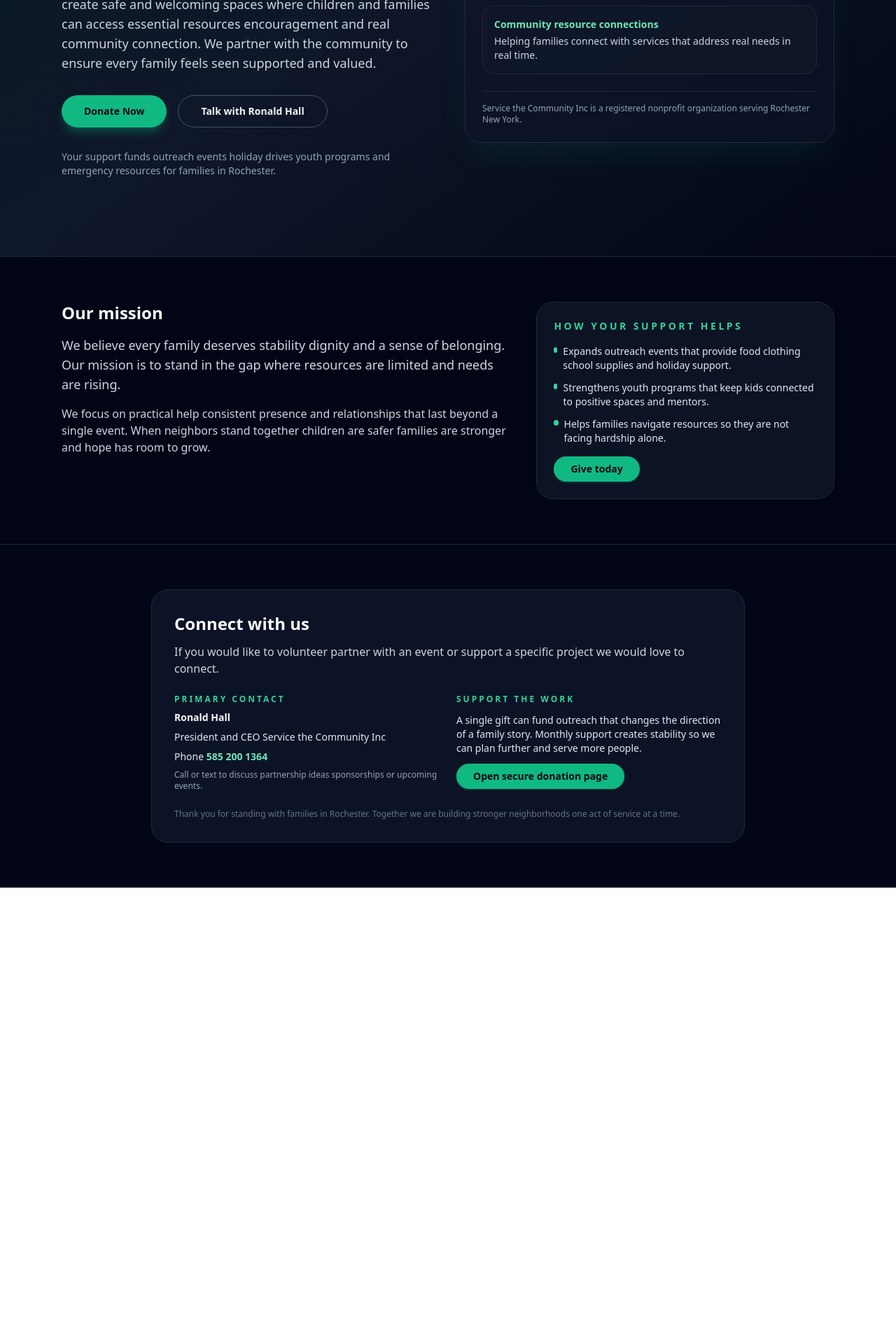
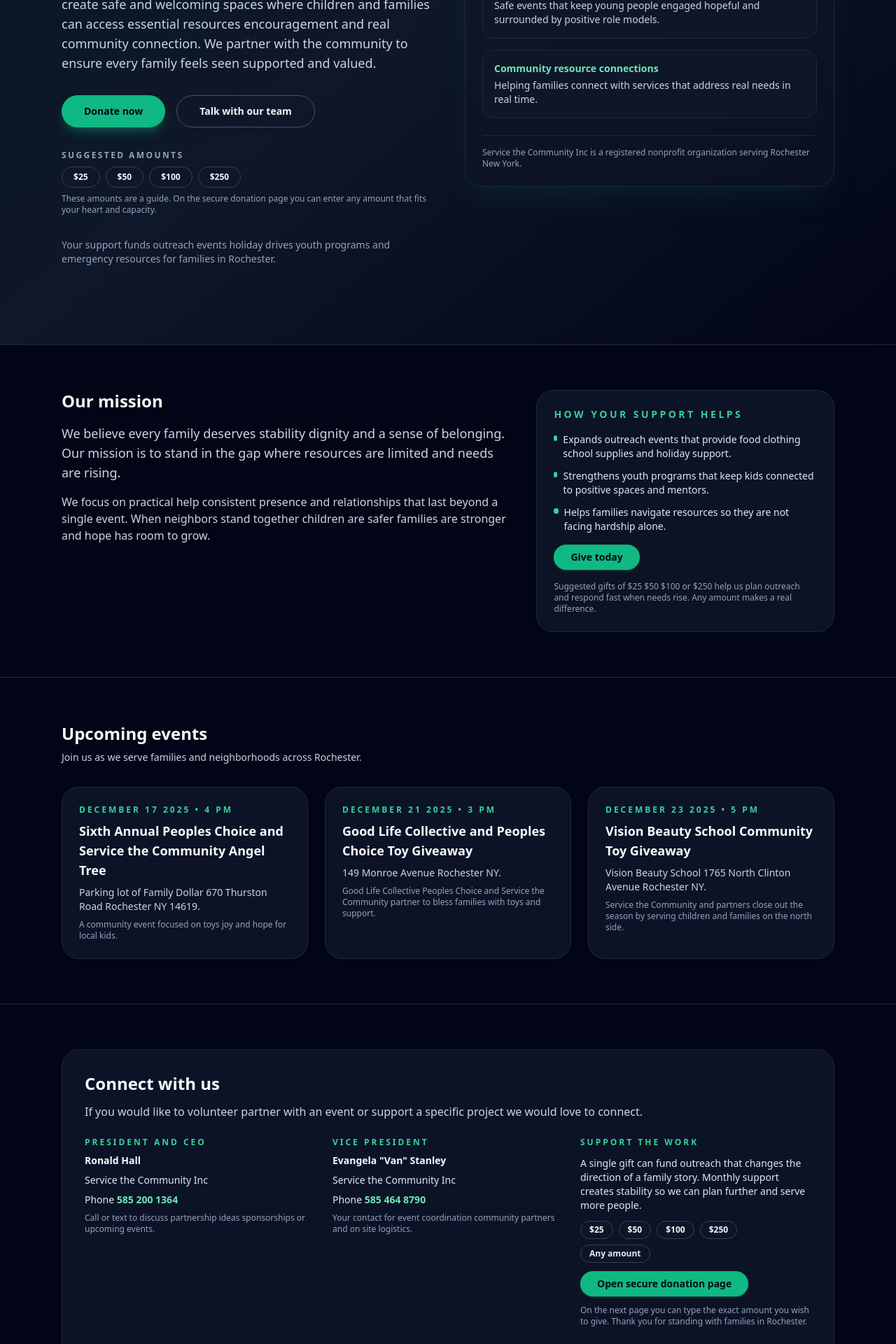
Before and after one commit to rohall2/service-the-community-site, a Next.js app: page / in a window 1280 px wide. Shown: the part 560-2480 px from the top of the page at 70% size. Before the commit the page ends 1828 px from the top, so only its background shows below. Built offline with nearby package versions, Linux system fonts and the light colour scheme.

Commit message:
Update page.tsx

```diff
--- a/app/page.tsx
+++ b/app/page.tsx
@@ -2,7 +2,11 @@
 
 import Link from "next/link";
 
+const DONATION_LINK = "YOUR_STRIPE_LINK_HERE"; // put your new Stripe payment link here
+
 export default function Home() {
+  const suggested = [25, 50, 100, 250];
+
   return (
     <main className="min-h-screen bg-slate-950 text-slate-50">
       {/* Hero Section */}
@@ -32,22 +36,47 @@ export default function Home() {
               feels seen supported and valued.
             </p>
 
+            {/* Primary call to action */}
             <div className="flex flex-wrap gap-4">
               <Link
-                href="https://buy.stripe.com/dRmcN44158Rogesb0WaIM00"
+                href={DONATION_LINK}
                 target="_blank"
                 rel="noreferrer"
                 className="inline-flex items-center justify-center rounded-full bg-emerald-500 px-8 py-3 text-sm font-semibold text-slate-950 shadow-lg shadow-emerald-500/30 transition hover:bg-emerald-400"
               >
-                Donate Now
+                Donate now
               </Link>
 
               <a
                 href="#contact"
                 className="inline-flex items-center justify-center rounded-full border border-slate-600 px-8 py-3 text-sm font-semibold text-slate-100 transition hover:border-emerald-400 hover:text-emerald-300"
               >
-                Talk with Ronald Hall
+                Talk with our team
               </a>
+            </div>
+
+            {/* Suggested amounts */}
+            <div className="mt-5 space-y-2">
+              <p className="text-xs font-semibold uppercase tracking-[0.2em] text-slate-400">
+                Suggested amounts
+              </p>
+              <div className="flex flex-wrap gap-2">
+                {suggested.map((amt) => (
+                  <Link
+                    key={amt}
+                    href={DONATION_LINK}
+                    target="_blank"
+                    rel="noreferrer"
+                    className="inline-flex items-center justify-center rounded-full border border-slate-700 bg-slate-900/60 px-4 py-1.5 text-xs font-semibold text-slate-100 shadow-sm hover:border-emerald-400 hover:text-emerald-300"
+                  >
+                    ${amt}
+                  </Link>
+                ))}
+              </div>
+              <p className="text-xs text-slate-400">
+                These amounts are a guide. On the secure donation page you can
+                enter any amount that fits your heart and capacity.
+              </p>
             </div>
 
             <div className="mt-4 space-y-1 text-sm text-slate-400">
@@ -61,7 +90,7 @@ export default function Home() {
           <div className="flex-1">
             <div className="rounded-3xl border border-slate-800 bg-slate-900/60 p-6 shadow-2xl shadow-emerald-500/10 backdrop-blur">
               <p className="text-xs font-semibold uppercase tracking-[0.25em] text-emerald-400">
-                Upcoming Impact
+                Upcoming impact
               </p>
               <h2 className="mt-3 text-xl font-bold text-slate-50">
                 Your gift moves real families forward
@@ -164,13 +193,84 @@ export default function Home() {
             </ul>
 
             <Link
-              href="https://buy.stripe.com/dRmcN44158Rogesb0WaIM00"
+              href={DONATION_LINK}
               target="_blank"
               rel="noreferrer"
               className="mt-4 inline-flex items-center justify-center rounded-full bg-emerald-500 px-6 py-2 text-sm font-semibold text-slate-950 shadow shadow-emerald-500/30 transition hover:bg-emerald-400"
             >
               Give today
             </Link>
+            <p className="mt-2 text-xs text-slate-400">
+              Suggested gifts of ${suggested[0]} ${suggested[1]} ${suggested[2]} or ${suggested[3]} help us plan outreach and
+              respond fast when needs rise. Any amount makes a real difference.
+            </p>
+          </div>
+        </div>
+      </section>
+
+      {/* Upcoming Events */}
+      <section className="border-t border-slate-800 bg-slate-950/80">
+        <div className="mx-auto max-w-6xl px-6 py-16">
+          <div className="mb-8 flex flex-col gap-4 md:flex-row md:items-end md:justify-between">
+            <div>
+              <h2 className="text-2xl font-bold text-slate-50">
+                Upcoming events
+              </h2>
+              <p className="mt-2 text-sm text-slate-300">
+                Join us as we serve families and neighborhoods across Rochester.
+              </p>
+            </div>
+          </div>
+
+          <div className="grid gap-6 md:grid-cols-3">
+            <div className="rounded-3xl border border-slate-800 bg-slate-900/80 p-6">
+              <p className="text-xs font-semibold uppercase tracking-[0.25em] text-emerald-400">
+                December 17 2025 • 4 PM
+              </p>
+              <h3 className="mt-2 text-lg font-semibold text-slate-50">
+                Sixth Annual Peoples Choice and Service the Community Angel Tree
+              </h3>
+              <p className="mt-2 text-sm text-slate-300">
+                Parking lot of Family Dollar
+                670 Thurston Road Rochester NY 14619.
+              </p>
+              <p className="mt-2 text-xs text-slate-400">
+                A community event focused on toys joy and hope for local kids.
+              </p>
+            </div>
+
+            <div className="rounded-3xl border border-slate-800 bg-slate-900/80 p-6">
+              <p className="text-xs font-semibold uppercase tracking-[0.25em] text-emerald-400">
+                December 21 2025 • 3 PM
+              </p>
+              <h3 className="mt-2 text-lg font-semibold text-slate-50">
+                Good Life Collective and Peoples Choice Toy Giveaway
+              </h3>
+              <p className="mt-2 text-sm text-slate-300">
+                149 Monroe Avenue Rochester NY.
+              </p>
+              <p className="mt-2 text-xs text-slate-400">
+                Good Life Collective Peoples Choice and Service the Community
+                partner to bless families with toys and support.
+              </p>
+            </div>
+
+            <div className="rounded-3xl border border-slate-800 bg-slate-900/80 p-6">
+              <p className="text-xs font-semibold uppercase tracking-[0.25em] text-emerald-400">
+                December 23 2025 • 5 PM
+              </p>
+              <h3 className="mt-2 text-lg font-semibold text-slate-50">
+                Vision Beauty School Community Toy Giveaway
+              </h3>
+              <p className="mt-2 text-sm text-slate-300">
+                Vision Beauty School
+                1765 North Clinton Avenue Rochester NY.
+              </p>
+              <p className="mt-2 text-xs text-slate-400">
+                Service the Community and partners close out the season by
+                serving children and families on the north side.
+              </p>
+            </div>
           </div>
         </div>
       </section>
@@ -180,7 +280,7 @@ export default function Home() {
         id="contact"
         className="border-t border-slate-800 bg-slate-950 py-16"
       >
-        <div className="mx-auto max-w-4xl px-6">
+        <div className="mx-auto max-w-6xl px-6">
           <div className="rounded-3xl border border-slate-800 bg-slate-900/80 p-8">
             <h2 className="text-2xl font-bold text-slate-50">
               Connect with us
@@ -190,15 +290,16 @@ export default function Home() {
               support a specific project we would love to connect.
             </p>
 
-            <div className="mt-6 grid gap-6 md:grid-cols-2">
+            <div className="mt-6 grid gap-6 md:grid-cols-3">
+              {/* Ronald */}
               <div className="space-y-2 text-sm text-slate-200">
                 <p className="text-xs font-semibold uppercase tracking-[0.25em] text-emerald-400">
-                  Primary contact
+                  President and CEO
                 </p>
                 <p className="font-semibold text-slate-50">
                   Ronald Hall
                 </p>
-                <p>President and CEO Service the Community Inc</p>
+                <p>Service the Community Inc</p>
                 <p className="mt-2">
                   Phone{" "}
                   <a
@@ -214,6 +315,31 @@ export default function Home() {
                 </p>
               </div>
 
+              {/* Evangela “Van” Stanley */}
+              <div className="space-y-2 text-sm text-slate-200">
+                <p className="text-xs font-semibold uppercase tracking-[0.25em] text-emerald-400">
+                  Vice President
+                </p>
+                <p className="font-semibold text-slate-50">
+                  Evangela "Van" Stanley
+                </p>
+                <p>Service the Community Inc</p>
+                <p className="mt-2">
+                  Phone{" "}
+                  <a
+                    href="tel:15854648790"
+                    className="font-semibold text-emerald-300 hover:text-emerald-200"
+                  >
+                    585 464 8790
+                  </a>
+                </p>
+                <p className="text-xs text-slate-400">
+                  Your contact for event coordination community partners
+                  and on site logistics.
+                </p>
+              </div>
+
+              {/* Donation column */}
               <div className="space-y-3 text-sm text-slate-200">
                 <p className="text-xs font-semibold uppercase tracking-[0.25em] text-emerald-400">
                   Support the work
@@ -223,20 +349,38 @@ export default function Home() {
                   direction of a family story. Monthly support creates
                   stability so we can plan further and serve more people.
                 </p>
+
+                <div className="flex flex-wrap gap-2">
+                  {suggested.map((amt) => (
+                    <span
+                      key={amt}
+                      className="inline-flex items-center justify-center rounded-full border border-slate-700 bg-slate-900/60 px-3 py-1 text-xs font-semibold text-slate-100"
+                    >
+                      ${amt}
+                    </span>
+                  ))}
+                  <span className="inline-flex items-center justify-center rounded-full border border-slate-700 bg-slate-900/40 px-3 py-1 text-xs font-semibold text-slate-200">
+                    Any amount
+                  </span>
+                </div>
+
                 <Link
-                  href="https://buy.stripe.com/dRmcN44158Rogesb0WaIM00"
+                  href={DONATION_LINK}
                   target="_blank"
                   rel="noreferrer"
                   className="inline-flex items-center justify-center rounded-full bg-emerald-500 px-6 py-2 text-sm font-semibold text-slate-950 shadow shadow-emerald-500/30 transition hover:bg-emerald-400"
                 >
                   Open secure donation page
                 </Link>
+                <p className="text-xs text-slate-400">
+                  On the next page you can type the exact amount you wish to
+                  give. Thank you for standing with families in Rochester.
+                </p>
               </div>
             </div>
 
             <p className="mt-6 text-xs text-slate-500">
-              Thank you for standing with families in Rochester. Together
-              we are building stronger neighborhoods one act of service
+              Together we are building stronger neighborhoods one act of service
               at a time.
             </p>
           </div>
```
